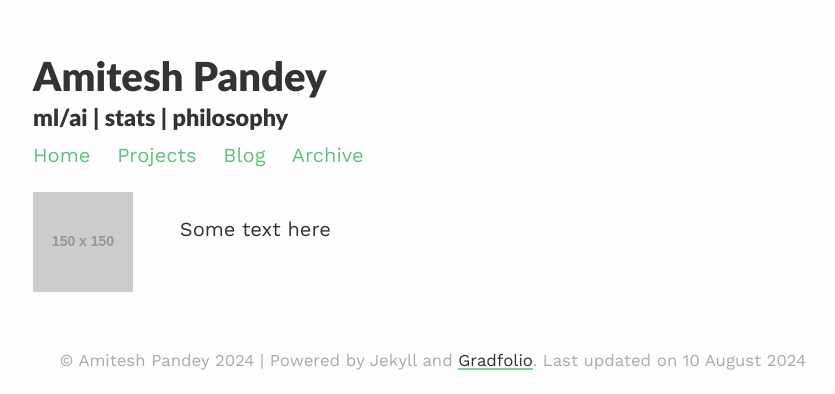
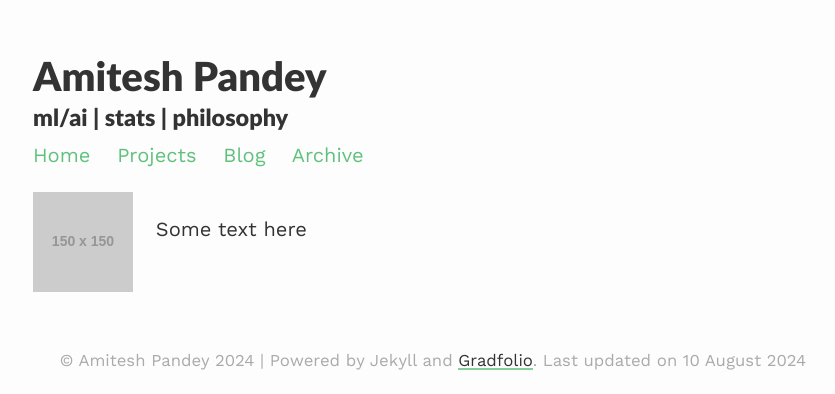
Before and after one commit to pandeyamitesh/pandeyamitesh, a Jekyll site: the page built from research/index.html, in a window 1280 px wide. Shown: the top 394 px of the page, without its empty margins (207-1042 px from the left). Built offline with Jekyll 4.4.1, drawn with Linux system fonts in a browser that asks for light colours; nearby versions of some CDN libraries.

Commit message:
Update style.scss

```diff
--- a/assets/css/_sass/style.scss
+++ b/assets/css/_sass/style.scss
@@ -206,7 +206,7 @@ blockquote {
 .research-text {
   display: inline-block;
   vertical-align: top;
-  margin-left: 5%
+  margin-left: 2%
 }
 
 .research-image {
```
